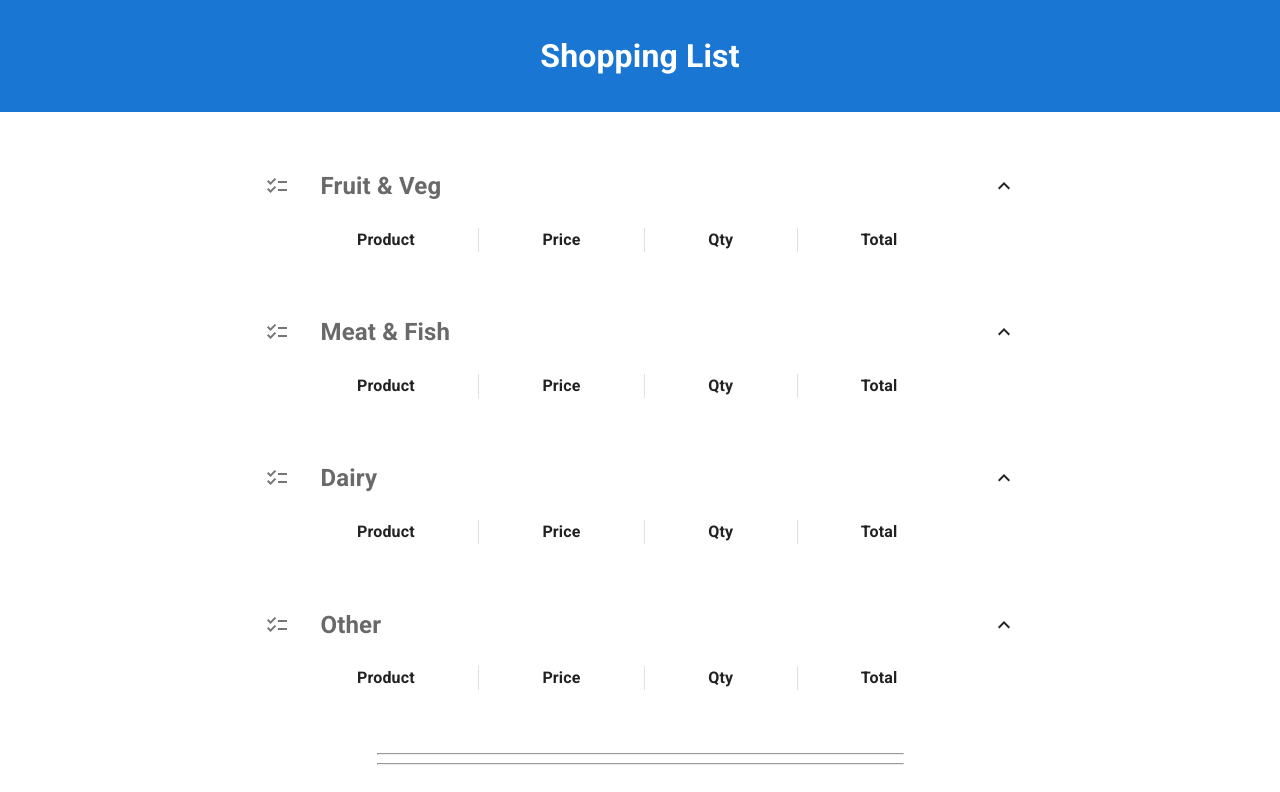
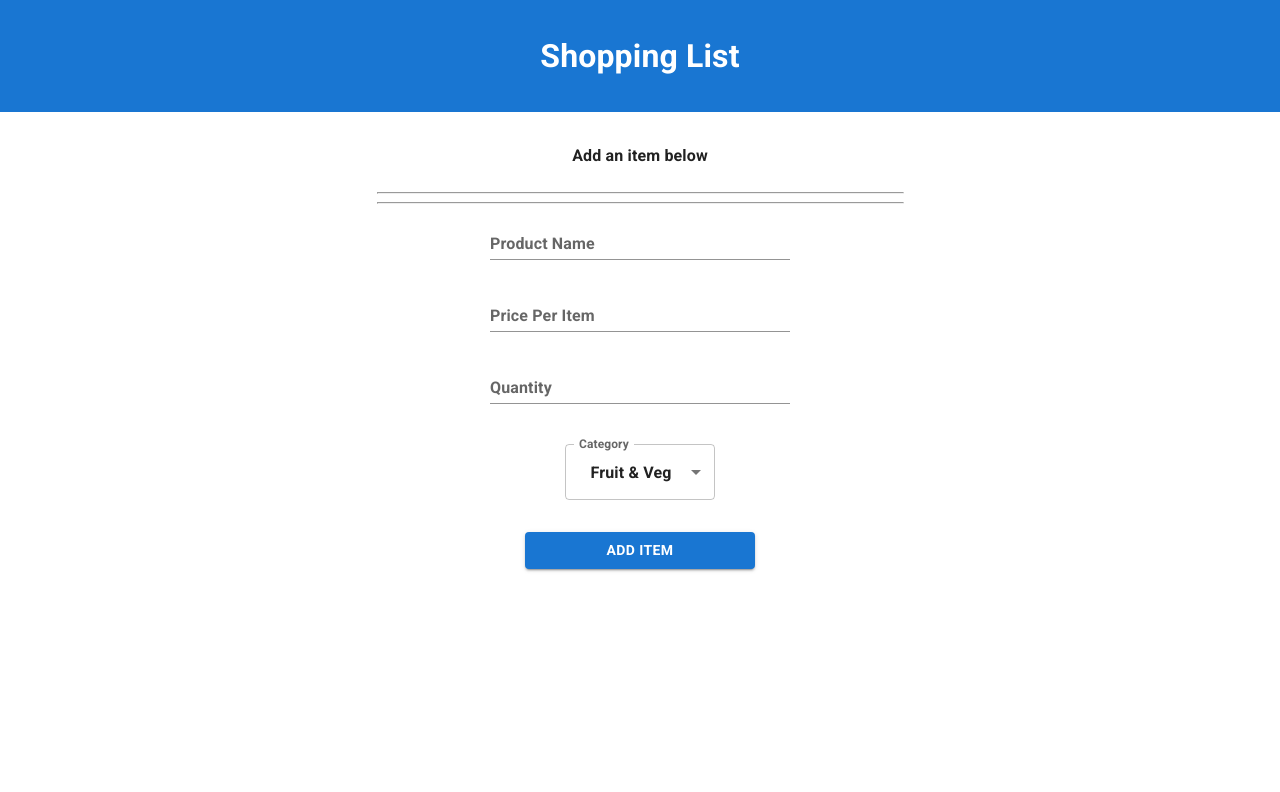
Before and after one commit to jazzorpheus/shopping-list, a React (Vite) app: page / in a window 1280 px wide. Shown: the top 792 px of the page. Built offline with nearby package versions, Linux system fonts and the light colour scheme.

Commit message:
add dynamic control of category displaying and total

```diff
--- a/src/ShoppingItemForm.jsx
+++ b/src/ShoppingItemForm.jsx
@@ -12,6 +12,7 @@ import Box from "@mui/material/Box";
 import MenuItem from "@mui/material/MenuItem";
 import FormControl from "@mui/material/FormControl";
 import Select from "@mui/material/Select";
+import InputLabel from "@mui/material/InputLabel";
 
 export default function ShoppingItemForm({ add }) {
   //   React Hook Form
@@ -26,7 +27,7 @@ export default function ShoppingItemForm({ add }) {
 
   const onSubmit = (formData) => {
     add(formData);
-    formData = { name: "", price: "", qty: "", category: "other" };
+    formData = { name: "", price: "", qty: "1", category: formData.category };
     reset(formData);
   };
 
@@ -99,14 +100,16 @@ export default function ShoppingItemForm({ add }) {
 
       <Box sx={{ minWidth: 150, marginBottom: "2rem", marginTop: "1rem" }}>
         <FormControl fullWidth>
+          <InputLabel id="simple-select-label">Category</InputLabel>
           <Select
             id="simple-select"
+            labelId="simple-select-label"
             label="Category"
-            defaultValue={"other"}
+            defaultValue={"fruit&veg"}
             name="category"
             {...register("category")}
           >
-            <MenuItem value={"produce"}>Fruit & Veg</MenuItem>
+            <MenuItem value={"fruit&veg"}>Fruit & Veg</MenuItem>
             <MenuItem value={"meat&fish"}>Meat & Fish</MenuItem>
             <MenuItem value={"dairy"}>Dairy</MenuItem>
             <MenuItem value={"other"}>Other</MenuItem>
--- a/src/ShoppingList.css
+++ b/src/ShoppingList.css
@@ -9,6 +9,14 @@ li {
 .List {
   max-width: 75%;
   margin: 2rem auto !important;
+}
+
+.Button.Clear,
+.Button.Clear:hover,
+.Button.Clear:active {
+  min-width: 230px;
+  color: FireBrick;
+  border-color: FireBrick;
 }
 
 @media (max-width: 900px) {
--- a/src/ShoppingList.jsx
+++ b/src/ShoppingList.jsx
@@ -18,6 +18,8 @@ import Collapse from "@mui/material/Collapse";
 import ChecklistIcon from "@mui/icons-material/Checklist";
 import ExpandLess from "@mui/icons-material/ExpandLess";
 import ExpandMore from "@mui/icons-material/ExpandMore";
+import Button from "@mui/material/Button";
+import Box from "@mui/material/Box";
 
 // Get any data saved in localStorage
 const getInitialData = () => {
@@ -30,22 +32,13 @@ const getInitialData = () => {
 // *************************************************************************  SHOPPING LIST
 
 export default function ShoppingList() {
-  // *************************************************** MUI NESTED LIST
-  const [open, setOpen] = useState(Array(5).fill(true));
-  const handleClick = (id) => {
-    setOpen((currVals) => {
-      return currVals.map((val, i) => {
-        if (i === id) {
-          return !val;
-        } else {
-          return val;
-        }
-      });
-    });
-  };
-
   const [items, setItems] = useState(getInitialData);
   const [grandTotal, setGrandTotal] = useState(0);
+
+  // Reset items State
+  const resetList = () => {
+    setItems([]);
+  };
 
   // Save shopping items to localStorage every time items State changes
   useEffect(() => {
@@ -65,6 +58,20 @@ export default function ShoppingList() {
       setGrandTotal(0);
     }
   }, [items]);
+
+  // *************************************************** MUI NESTED LISTS
+  const [open, setOpen] = useState(Array(5).fill(true));
+  const handleClick = (id) => {
+    setOpen((currVals) => {
+      return currVals.map((val, i) => {
+        if (i === id) {
+          return !val;
+        } else {
+          return val;
+        }
+      });
+    });
+  };
 
   // Add a ShoppingItem
   const addShoppingItem = (newItem) => {
@@ -105,7 +112,17 @@ export default function ShoppingList() {
 
   return (
     <List sx={{ padding: "0" }} className="List">
+      {!items.length ? (
+        <p>Add an item below</p>
+      ) : (
+        <Button className="Button Clear" variant="outlined" onClick={resetList}>
+          CLEAR ALL
+        </Button>
+      )}
+
       {/* *******************************************************    FRUIT & VEG */}
+      {items.some((item) => item.category === "fruit&veg") && (
+        <Box>
           <ListItemButton onClick={() => handleClick(0)} sx={{ py: 0 }}>
             <ListItemIcon sx={{ marginRight: 0 }}>
               <ChecklistIcon />
@@ -117,7 +134,7 @@ export default function ShoppingList() {
             <ShoppingListHeading />
             <List component="div" disablePadding>
               {items
-            .filter((item) => item.category === "produce")
+                .filter((item) => item.category === "fruit&veg")
                 .map((item) => {
                   return (
                     <ShoppingItem
@@ -130,7 +147,11 @@ export default function ShoppingList() {
                 })}
             </List>
           </Collapse>
+        </Box>
+      )}
       {/* *******************************************************    MEAT & FISH */}
+      {items.some((item) => item.category === "meat&fish") && (
+        <Box>
           <ListItemButton onClick={() => handleClick(1)} sx={{ py: 0 }}>
             <ListItemIcon sx={{ marginRight: 0 }}>
               <ChecklistIcon />
@@ -155,7 +176,12 @@ export default function ShoppingList() {
                 })}
             </List>
           </Collapse>
+        </Box>
+      )}
+
       {/* *******************************************************    DAIRY */}
+      {items.some((item) => item.category === "dairy") && (
+        <Box>
           <ListItemButton onClick={() => handleClick(2)} sx={{ py: 0 }}>
             <ListItemIcon sx={{ marginRight: 0 }}>
               <ChecklistIcon />
@@ -180,7 +206,11 @@ export default function ShoppingList() {
                 })}
             </List>
           </Collapse>
+        </Box>
+      )}
       {/* *******************************************************    OTHER */}
+      {items.some((item) => item.category === "other") && (
+        <Box>
           <ListItemButton onClick={() => handleClick(3)} sx={{ py: 0 }}>
             <ListItemIcon sx={{ marginRight: 0 }}>
               <ChecklistIcon />
@@ -205,15 +235,17 @@ export default function ShoppingList() {
                 })}
             </List>
           </Collapse>
+        </Box>
+      )}
       <hr
         style={{ marginRight: "10vw", marginLeft: "10vw", marginTop: "1.5rem" }}
       />
       <hr style={{ marginRight: "10vw", marginLeft: "10vw" }} />
-
+      {grandTotal > 0 && (
         <div className="grandTotal">
           <span style={{ marginRight: "20%" }}>GRAND TOTAL:</span> £{grandTotal}
         </div>
-
+      )}
       <ShoppingItemForm add={addShoppingItem} />
     </List>
   );
```
Also changed, not shown: src/CategoryList.jsx (deleted). Lines whose indentation alone changed are shown as unchanged.
